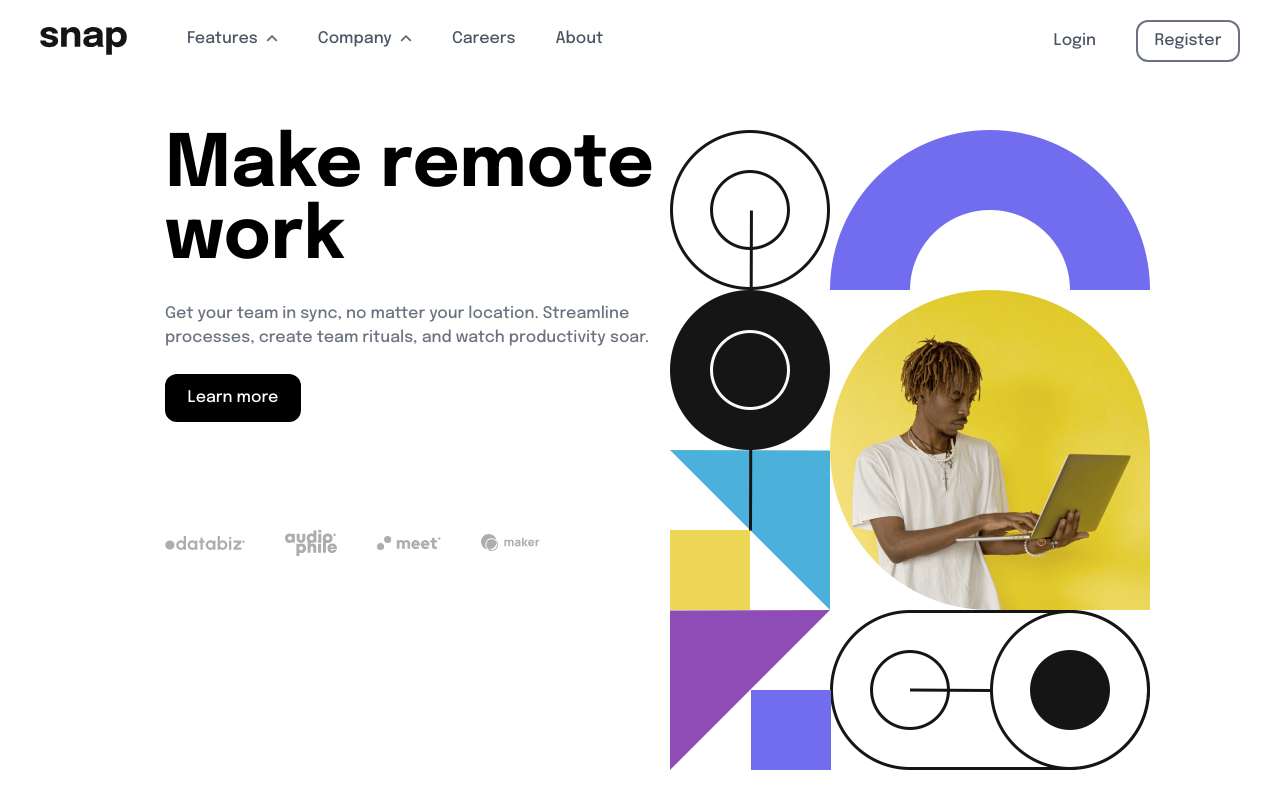
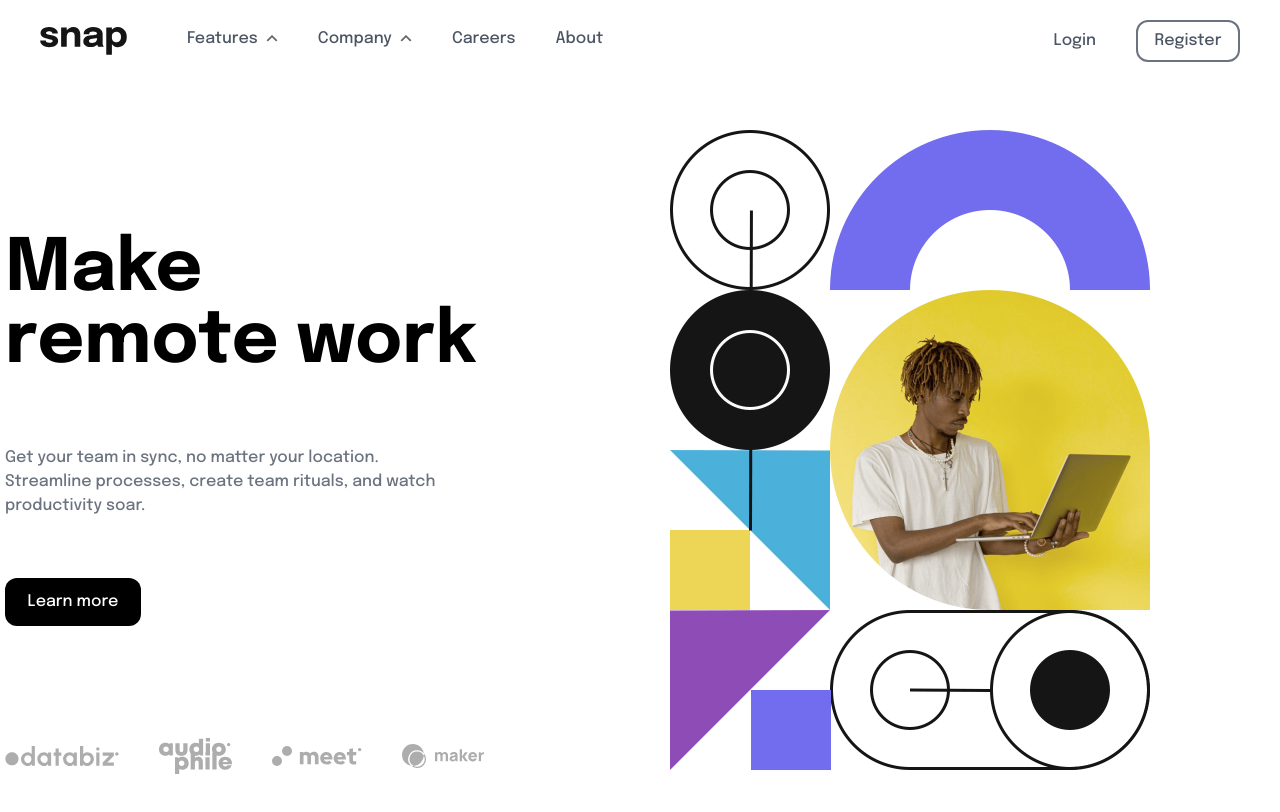
Before and after one commit to peternguyen777/fem-intro-section, a React (Create React App) app: page / in a window 1280 px wide. Shown: the top 812 px of the page. Built offline with nearby package versions, Linux system fonts and the light colour scheme.

Commit message:
main updated

```diff
--- a/src/App.js
+++ b/src/App.js
@@ -22,19 +22,19 @@ function App() {
       {/* Image */}
       <main>
         <img className='lg:hidden mb-[48px]' src={imageMobile} alt='' />
-        <div className='lg:ml-[165px] lg:mr-[130px] flex lg:flex-row lg:mt-[68px]'>
-          <div className='flex flex-col items-center mx-[16px] text-center lg:items-start lg:text-left lg:mx-0'>
-            <div className='lg:h-[400px] '>
-              <h1 className='text-4xl font-bold mb-[28px] container font-epilogue lg:text-7xl'>
-                Make remote work
+        <div className='flex lg:flex-row lg:mt-[68px] lg:justify-end lg:mr-[130px] lg:mb-[130px]'>
+          <div className='flex flex-col items-center mx-[16px] text-center lg:text-left lg:ml-0 lg:justify-between lg:mr-[125px]'>
+            <div className='lg:w-[540px] lg:mt-[104px]'>
+              <h1 className='text-4xl font-bold mb-[28px] font-epilogue lg:text-7xl lg:mb-[68px]'>
+                Make <span className='lg:inline-block'>remote work</span>
               </h1>
 
-              <p className='text-base mb-[24px] font-epilogue container font-normal text-gray-500'>
+              <p className='text-base mb-[24px] font-epilogue font-normal text-gray-500 lg:w-[445px] lg:mb-[60px]'>
                 Get your team in sync, no matter your location. Streamline
                 processes, create team rituals, and watch productivity soar.
               </p>
 
-              <button className='mb-[48px] h-[48px] w-[136px] bg-black text-white rounded-xl text-base font-normal font-epilogue hover:bg-white hover:text-black hover:border-2 hover:border-black'>
+              <button className=' h-[48px] w-[136px] bg-black text-white rounded-xl text-base font-normal font-epilogue hover:bg-white hover:text-black hover:border-2 hover:border-black '>
                 Learn more
               </button>
             </div>
--- a/src/components/Header.js
+++ b/src/components/Header.js
@@ -26,10 +26,10 @@ const Header = (props) => {
   };
 
   return (
-    <header className='flex font-normal font-epilogue justify-between items-center m-[16px] mb-[24px] h-[35px] lg:h-[42px] lg:mx-[40px] lg:mt-[20px]'>
+    <header className='flex font-normal font-epilogue justify-between items-center m-[16px] mb-[24px] h-[35px] md:h-[42px] md:mx-[40px] md:mt-[20px]'>
       <div className='flex'>
         <img src={logo} alt='' width='87' height='35' />
-        <div className='hidden ml-[60px] space-x-[40px] text-gray-600 lg:flex'>
+        <div className='hidden ml-[60px] space-x-[40px] text-gray-600 md:flex'>
           <div
             className='flex justify-end'
             onMouseOver={featuresExpandHandler}
@@ -88,7 +88,7 @@ const Header = (props) => {
       </div>
       <div>
         <img
-          className='lg:hidden'
+          className='md:hidden'
           src={iconMenu}
           alt=''
           width='32'
--- a/src/components/Logos.js
+++ b/src/components/Logos.js
@@ -6,11 +6,35 @@ import logoMeet from "../images/client-meet.svg";
 
 const Logos = () => {
   return (
-    <div className='flex flew-row items-center container justify-between lg:justify-start lg:space-x-[40px] mb-[94px]'>
-      <img src={logoDatabiz} alt='' width='80' />
-      <img src={logoAudiophile} alt='' width='52' />
-      <img src={logoMeet} alt='' width='64' />
-      <img src={logoMaker} alt='' width='59' />
+    <div className='flex items-center mt-[48px] mb-[94px] container justify-between lg:justify-start lg:space-x-reverse lg:space-x-[40px] lg:h-[28px] lg:mt-0 lg:mb-0'>
+      <img className='lg:hidden' src={logoDatabiz} alt='' width='80' />
+      <img className='lg:hidden' src={logoAudiophile} alt='' width='52' />
+      <img className='lg:hidden' src={logoMeet} alt='' width='64' />
+      <img className='lg:hidden' src={logoMaker} alt='' width='59' />
+      <img
+        className='hidden lg:inline-block'
+        src={logoDatabiz}
+        alt=''
+        height='28'
+      />
+      <img
+        className='hidden lg:inline-block'
+        src={logoAudiophile}
+        alt=''
+        height='28'
+      />
+      <img
+        className='hidden lg:inline-block'
+        src={logoMeet}
+        alt=''
+        height='28'
+      />
+      <img
+        className='hidden lg:inline-block'
+        src={logoMaker}
+        alt=''
+        height='28'
+      />
     </div>
   );
 };
```
